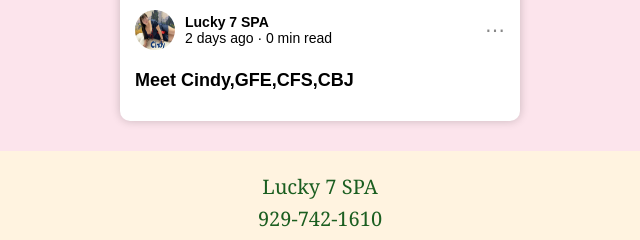
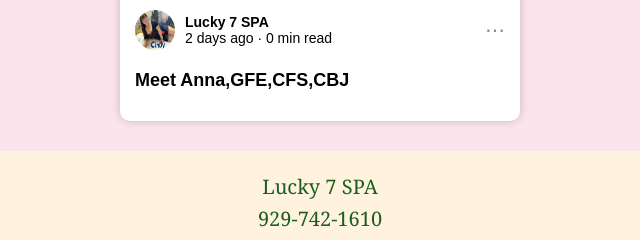
Before and after one commit to liuy-111/luck, a plain HTML site: page page_1.html in a window 1280 px wide. Shown: the part 2805-3045 px from the top of the page, 320-960 px from the left. Drawn offline with Linux system fonts and the light colour scheme.

Commit message:
Update page_1.html

```diff
--- a/page_1.html
+++ b/page_1.html
@@ -237,7 +237,7 @@
         </div>
 
         <div class="info">
-            <h2>Meet Cindy,GFE,CFS,CBJ</h2>
+            <h2>Meet Anna,GFE,CFS,CBJ</h2>
 
         </div>
     </div>
```
